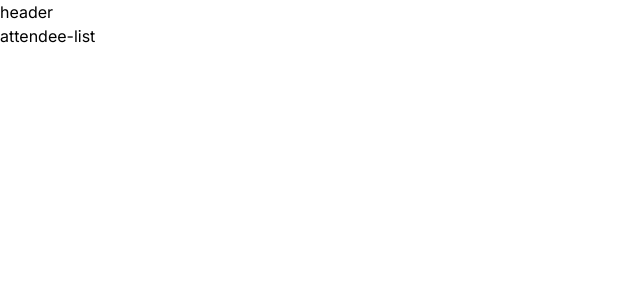
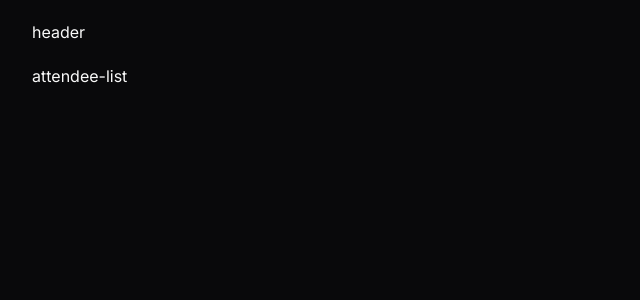
Before and after one commit to ogustavohp/pass-in-web, a Next.js app: page / in a window 1280 px wide. Shown: the top 300 px of the page, without its empty margins (0-640 px from the left). Built offline with nearby package versions, Linux system fonts and the light colour scheme.

Commit message:
update layout.tsx

```diff
--- a/app/layout.tsx
+++ b/app/layout.tsx
@@ -17,9 +17,13 @@ export default function RootLayout({
 }>) {
   return (
     <html lang="en">
-      <body className={inter.className}>
-        <Header />
-        <main className="">{children}</main>
+      <body
+        className={`bg-zinc-950 text-zinc-50 antialiased ${inter.className}`}
+      >
+        <div className="max-w-[1216px] mx-auto py-5 flex flex-col gap-5">
+          <Header />
+          <main className="">{children}</main>
+        </div>
       </body>
     </html>
   )
```
